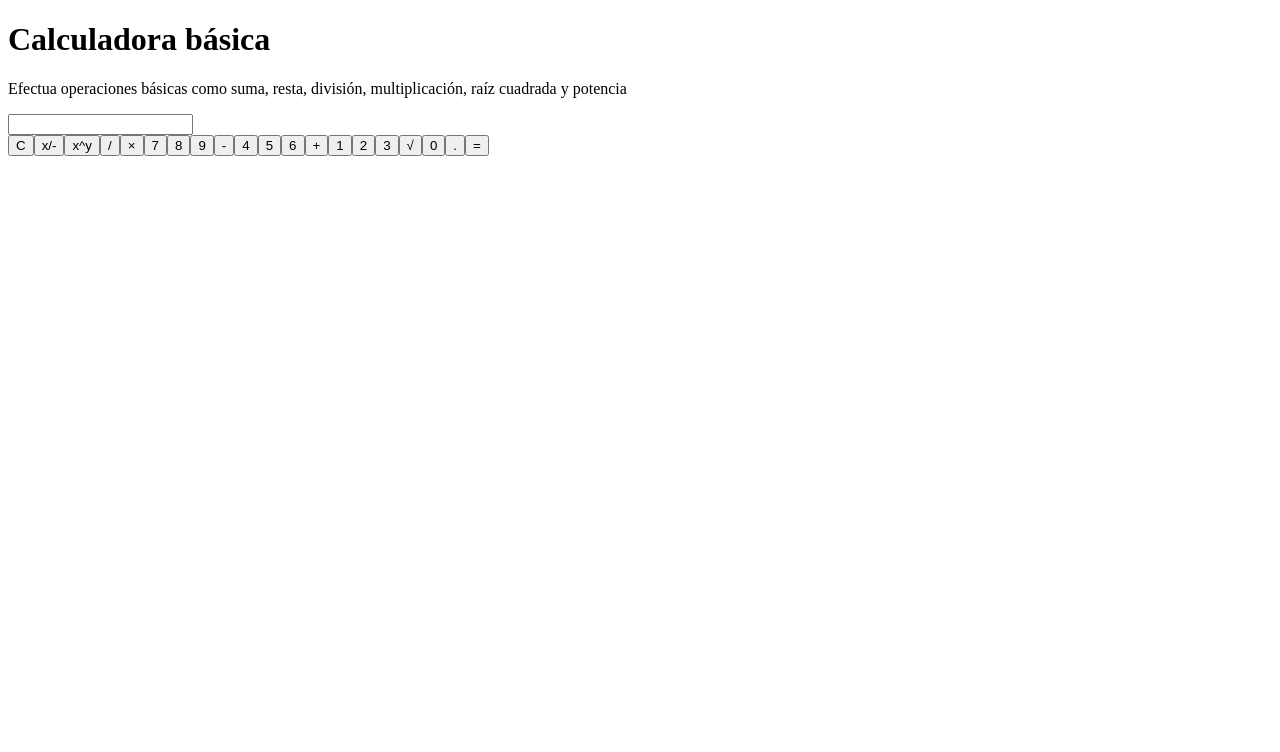
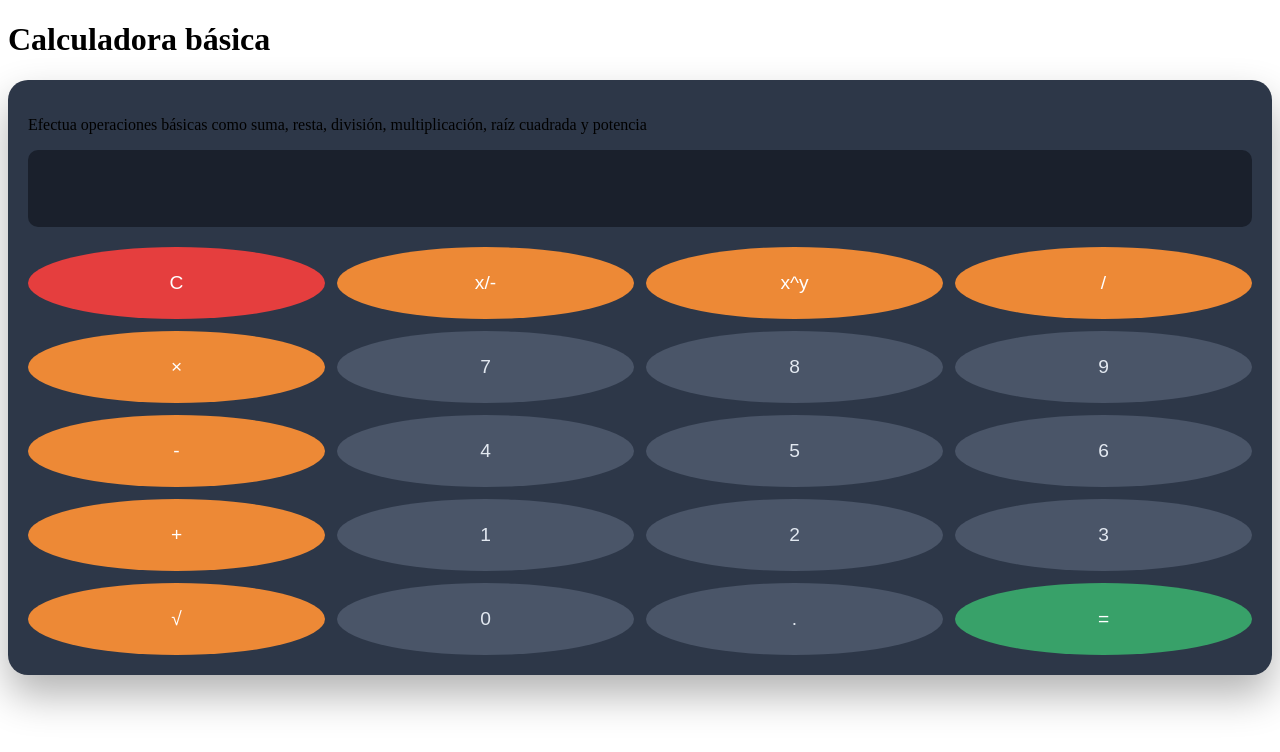
Before and after one commit to AnaTorres88/calculator, a Vue app: page / in a window 1280 px wide. Shown: the top 752 px of the page. Built offline with nearby package versions, Linux system fonts and the light colour scheme.

Commit message:
Estilos css

```diff
--- a/src/components/Calculator.vue
+++ b/src/components/Calculator.vue
@@ -37,5 +37,103 @@ import { ref } from 'vue';
 </template>
 
 <style scoped>
+    body {
+        font-family: 'Segoe UI', Tahoma, Geneva, Verdana, sans-serif;
+        display: flex;
+        justify-content: center;
+        align-items: center;
+        min-height: 100vh;
+        margin: 0;
+        background: linear-gradient(135deg, #667eea 0%, #764ba2 100%);
+    }
 
+    .calculator {
+        background: #2d3748;
+        border-radius: 20px;
+        padding: 20px;
+        box-shadow: 0 20px 40px rgba(0, 0, 0, 0.3);
+        width: auto;
+    }
+
+    .display {
+        background: #1a202c;
+        border: none;
+        border-radius: 10px;
+        color: #e2e8f0;
+        font-size: 2rem;
+        font-weight: 300;
+        text-align: right;
+        padding: 20px;
+        margin-bottom: 20px;
+        width: 100%;
+        box-sizing: border-box;
+        min-height: 60px;
+        overflow: hidden;
+    }
+
+    .buttons {
+        display: grid;
+        grid-template-columns: repeat(4, 1fr);
+        gap: 12px;
+    }
+
+    .btn {
+        border: none;
+        border-radius: 50%;
+        font-size: 1.2rem;
+        font-weight: 500;
+        padding: 25px;
+        cursor: pointer;
+        transition: all 0.2s ease;
+        min-height: 60px;
+    }
+
+    .btn:hover {
+        transform: translateY(-2px);
+        box-shadow: 0 4px 8px rgba(0, 0, 0, 0.2);
+    }
+
+    .btn:active {
+        transform: translateY(0);
+    }
+
+    .btn-number {
+        background: #4a5568;
+        color: #e2e8f0;
+    }
+
+    .btn-number:hover {
+        background: #5a6578;
+    }
+
+    .btn-operator {
+        background: #ed8936;
+        color: white;
+    }
+
+    .btn-operator:hover {
+        background: #f6ad55;
+    }
+
+    .btn-clear {
+        background: #e53e3e;
+        color: white;
+    }
+
+    .btn-clear:hover {
+        background: #fc8181;
+    }
+
+    .btn-equals {
+        background: #38a169;
+        color: white;
+    }
+
+    .btn-equals:hover {
+        background: #48bb78;
+    }
+
+    .btn-zero {
+        grid-column: span 2;
+    }
 </style>
```
